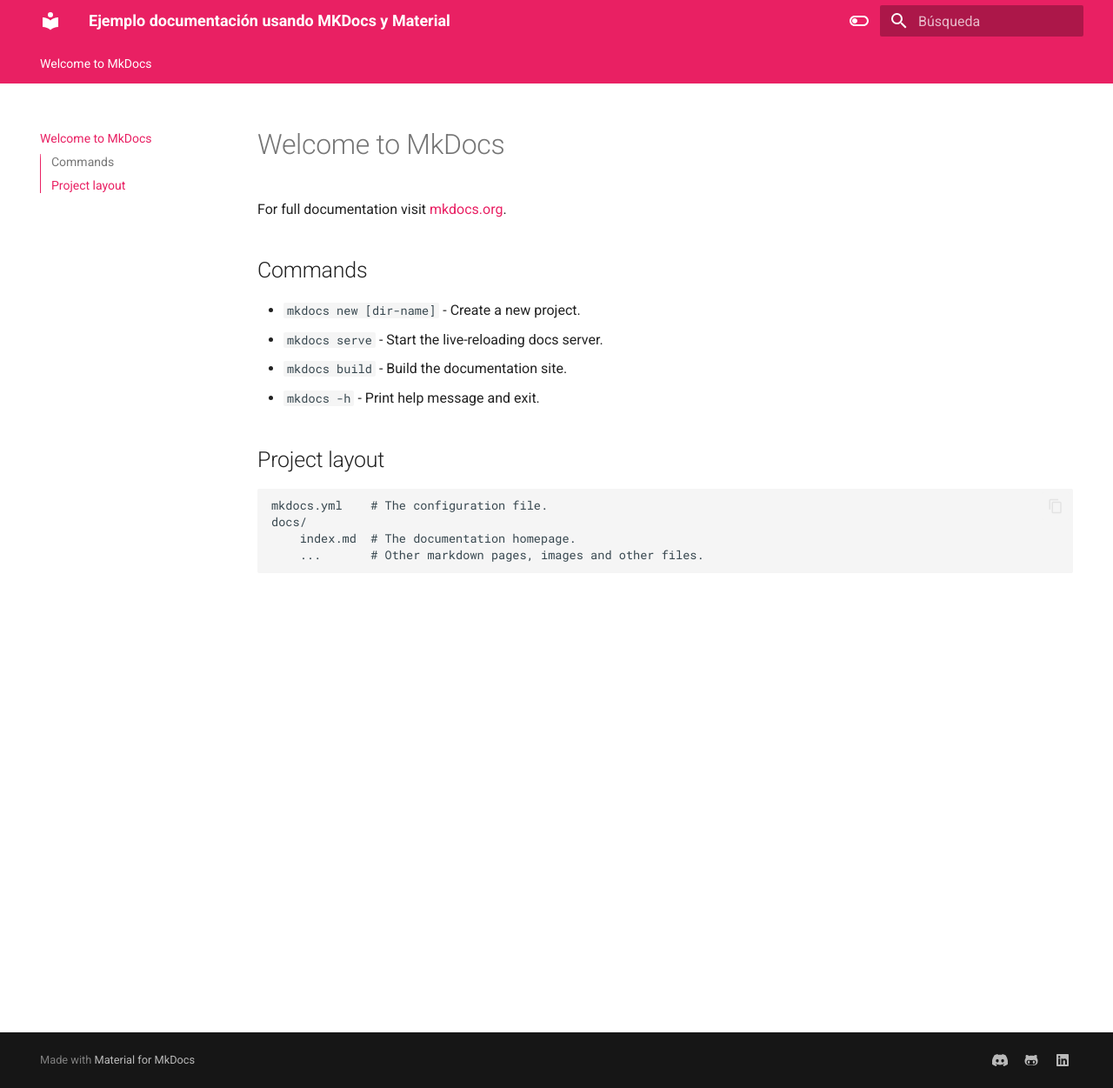
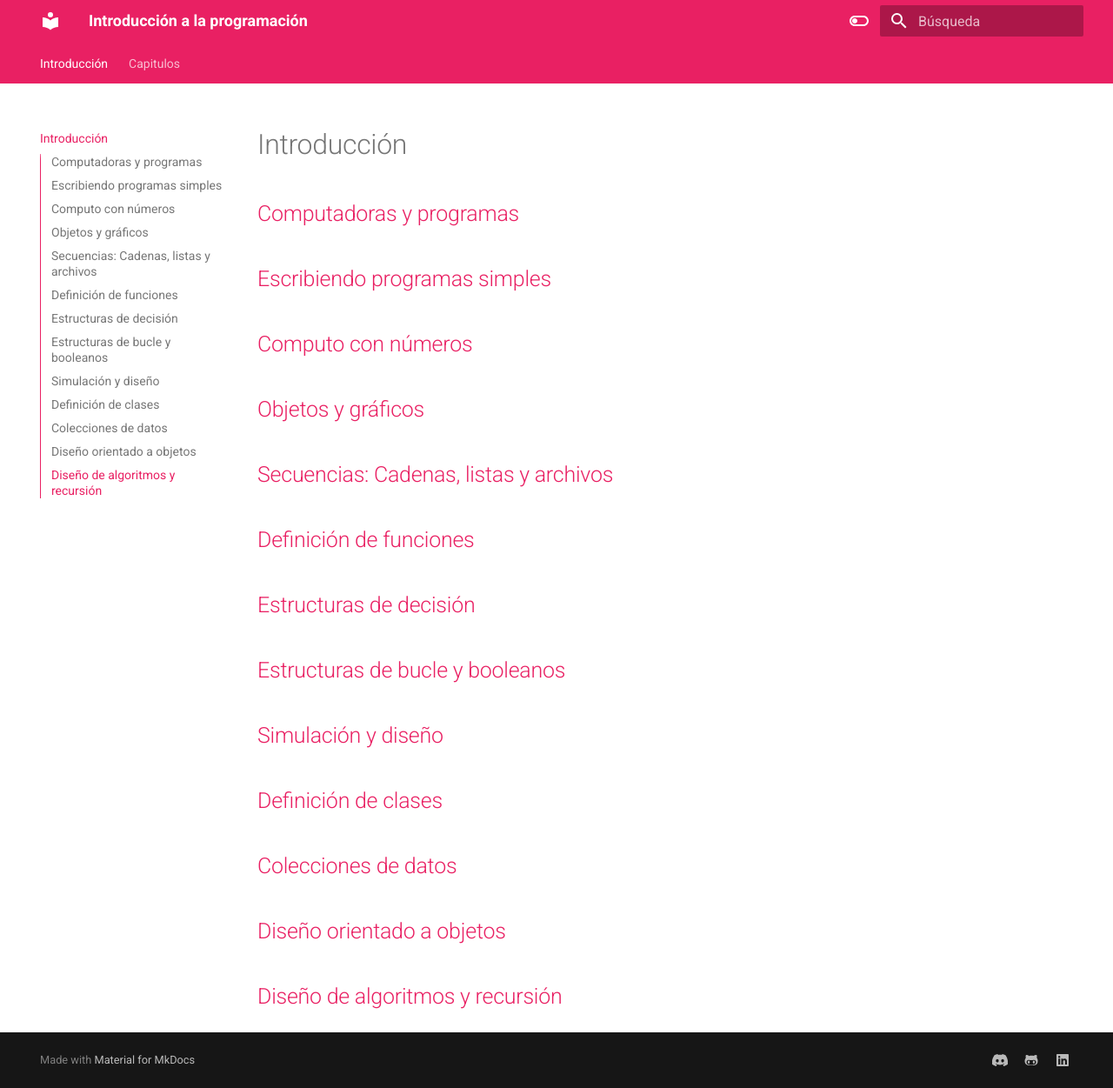
Before and after one commit to LPUMOGO22/GuiaPython, an MkDocs documentation site: the page built from docs/index.md, in a window 1280 px wide and 1251 px high. Shown: the whole window at 87% size. Built offline with MkDocs 1.6.1 and Material for MkDocs 9.7.7, drawn with Linux system fonts in a browser that asks for light colours.

Commit message:
Primer capitulo dia 1

```diff
--- a/docs/index.md
+++ b/docs/index.md
@@ -1,17 +1,27 @@
-# Welcome to MkDocs
+# Introducción
 
-For full documentation visit [mkdocs.org](https://www.mkdocs.org).
+## [Computadoras y programas](./Capitulos/01_Computadoras_y_programas.md)
 
-## Commands
+## [Escribiendo programas simples](./Capitulos/02_Escribiendo_Programas_Simples.md)
 
-* `mkdocs new [dir-name]` - Create a new project.
-* `mkdocs serve` - Start the live-reloading docs server.
-* `mkdocs build` - Build the documentation site.
-* `mkdocs -h` - Print help message and exit.
+## [Computo con números](./Capitulos/03_Computo_con_números.md)
 
-## Project layout
+## [Objetos y gráficos](./Capitulos/04_Objetos_y_Gráficos.md)
 
-    mkdocs.yml    # The configuration file.
-    docs/
-        index.md  # The documentation homepage.
-        ...       # Other markdown pages, images and other files.
+## [Secuencias: Cadenas, listas y archivos](./Capitulos/05_Secuencias_cadenas_listas_y_archivos.md)
+
+## [Definición de funciones](./Capitulos/06_Definición_de_funciones.md)
+
+## [Estructuras de decisión](./Capitulos/07_Estructuras_de_decisión.md)
+
+## [Estructuras de bucle y booleanos](./Capitulos/08_Estructuras_de_bucle_y_booleanos.md)
+
+## [Simulación y diseño](./Capitulos/09_Simulación_y_diseño.md)
+
+## [Definición de clases](./Capitulos/10_Definición_de_clases.md)
+
+## [Colecciones de datos](./Capitulos/11_Colecciones_de_datos.md)
+
+## [Diseño orientado a objetos](./Capitulos/12_Diseño_orientado_a_objetos.md)
+
+## [Diseño de algoritmos y recursión](./Capitulos/13_Diseño_de_algoritmos_y_recursión.md)
--- a/mkdocs.yml
+++ b/mkdocs.yml
@@ -1,4 +1,4 @@
-site_name: Ejemplo documentación usando MKDocs y Material
+site_name: Introducción a la programación
 #site_url: https://dominio.tld
 theme:
   name: material
@@ -44,6 +44,11 @@
       link: https://www.linkedin.com/in/mora-gómez-luis-enrique-5a7411221/
 
 markdown_extensions:
+  - pymdownx.superfences:
+      custom_fences:
+        - name: mermaid
+          class: mermaid
+          format: !!python/name:pymdownx.superfences.fence_code_format
   - pymdownx.highlight:
       anchor_linenums: true
   - pymdownx.inlinehilite
@@ -60,6 +65,7 @@
       emoji_index: !!python/name:material.extensions.emoji.twemoji
       emoji_generator: !!python/name:materialx.emoji.to_svg
 
+
 copyright: |
 
 extra_javascript:
```
Also changed, not shown: docs/Capitulos/01_Computadoras_y_programas.md (added, +61 -0 lines), docs/Capitulos/02_Escribiendo_Programas_Simples.md (added, +1 -0 lines), docs/Capitulos/03_Computo_con_números.md (added, +1 -0 lines), docs/Capitulos/04_Objetos_y_Gráficos.md (added, +1 -0 lines), docs/Capitulos/05_Secuencias_cadenas_listas_y_archivos.md (added, +1 -0 lines), docs/Capitulos/06_Definición_de_funciones.md (added, +1 -0 lines), docs/Capitulos/07_Estructuras_de_decisión.md (added, +1 -0 lines), docs/Capitulos/08_Estructuras_de_bucle_y_booleanos.md (added, +1 -0 lines), docs/Capitulos/09_Simulación_y_diseño.md (added, +1 -0 lines), docs/Capitulos/10_Definición_de_clases.md (added, +1 -0 lines), docs/Capitulos/11_Colecciones_de_datos.md (added, +1 -0 lines), docs/Capitulos/12_Diseño_orientado_a_objetos.md (added, +1 -0 lines), docs/Capitulos/13_Diseño_de_algoritmos_y_recursión.md (added, +1 -0 lines).
